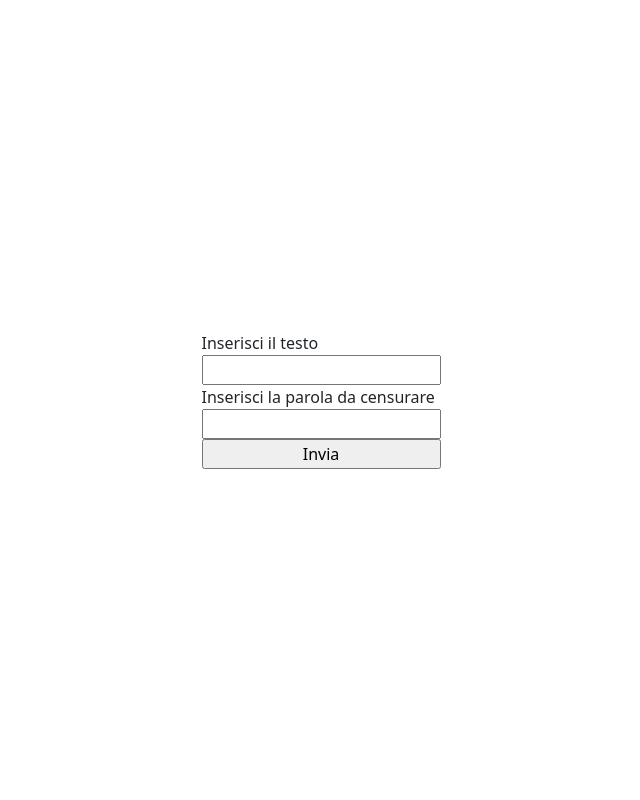
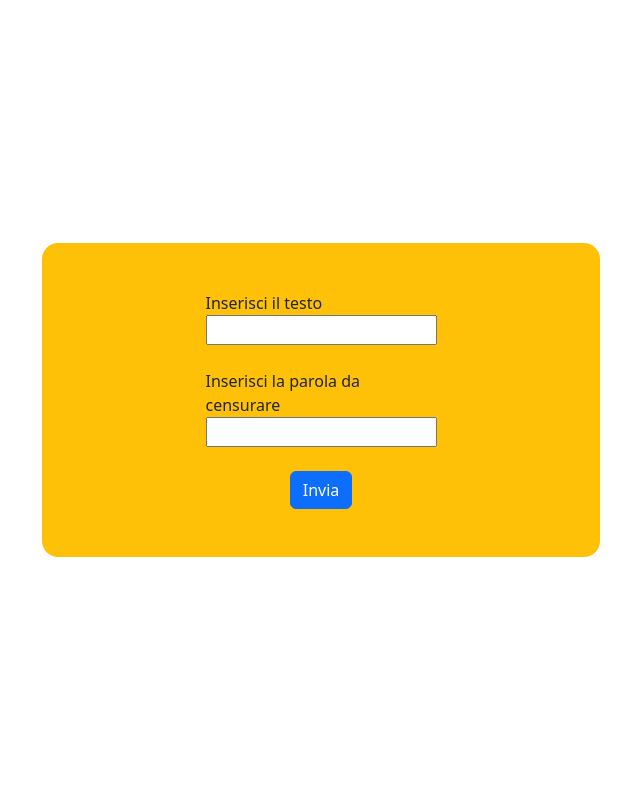
Before and after one commit to NelloRossi97/php-badwords, a PHP site: page / in a window 1280 px wide. Shown: the whole page, without its empty margins (319-959 px from the left). Run offline with PHP 8.4, Linux system fonts and the light colour scheme; style sheets or scripts are compiled from the project's sources.

Commit message:
added style to main page

```diff
--- a/censor.php
+++ b/censor.php
@@ -3,6 +3,7 @@ $text = $_POST['paragraph'];
 $censor = $_POST['censor'];
 $textLength = strlen($text);
 $censoredText = str_replace($censor , "***", $text);
+$censoredTextLength = strlen($censoredText);
 ?>
 
 <!DOCTYPE html>
@@ -30,6 +31,9 @@ $censoredText = str_replace($censor , "***", $text);
         <h3>
             <?php echo "Il testo censurato è: $censoredText"?>
         </h3>
+        <h3>
+            <?php echo "La lunghezza del testo censurato è: $censoredTextLength"?>
+        </h3>
     </div>
 </body>
 </html>
--- a/index.php
+++ b/index.php
@@ -9,14 +9,21 @@
     <title>PHP Badwords</title>
 </head>
 <body>
-    <div class="container vh-100 d-flex flex-column align-items-center justify-content-center">
-        <form action="censor.php" method="POST" class="d-flex flex-column">
-            <label for="paragraph">Inserisci il testo</label>
-            <input type="text" name="paragraph" id="paragraph">
-            <label for="censor">Inserisci la parola da censurare</label>
-            <input type="text" name="censor" id="censor">
-            <input type="submit" value="Invia">
+    <div class="container vh-100 d-flex justify-content-center align-items-center">
+        <div class="bg-warning w-50 d-flex flex-column align-items-center justify-content-center p-5 rounded-4">
+            <form action="censor.php" method="POST" class="d-flex flex-column w-50">
+                <div class="d-flex flex-column">
+                    <label for="paragraph">Inserisci il testo</label>
+                    <input type="text" name="paragraph" id="paragraph">
+                </div>
+                <div class="d-flex flex-column">
+                    <label for="censor" class="mt-4">Inserisci la parola da censurare</label>
+                    <input type="text" name="censor" id="censor" class="mb-4">
+                </div>
+                <input type="submit" value="Invia" class="btn btn-primary align-self-center">
         </form>
+        </div>
+
     </div>
 </body>
 </html>
```
